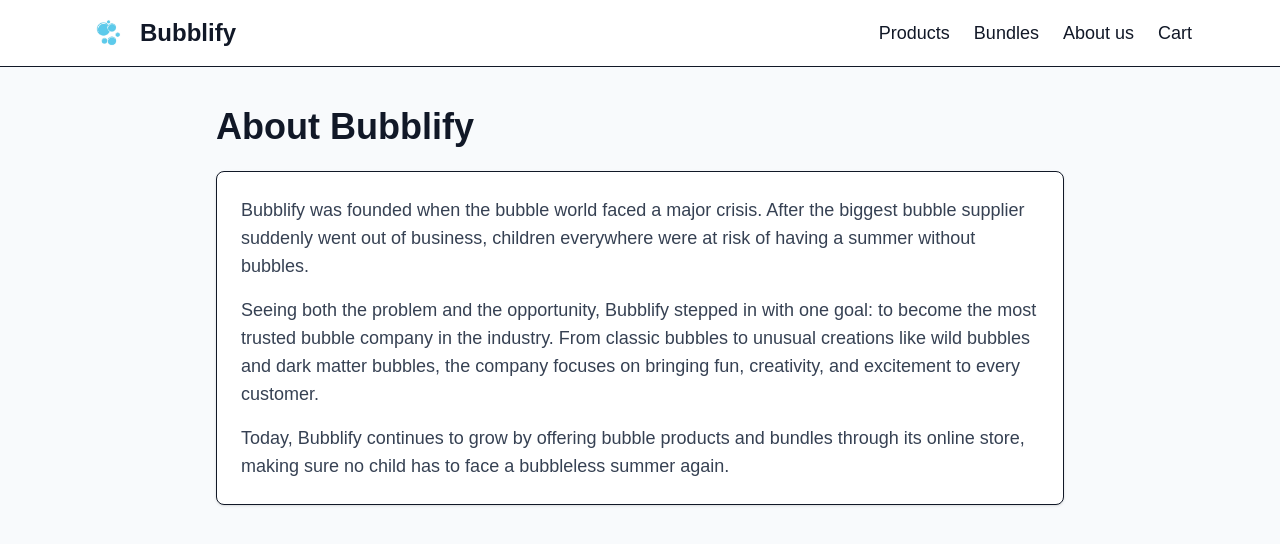
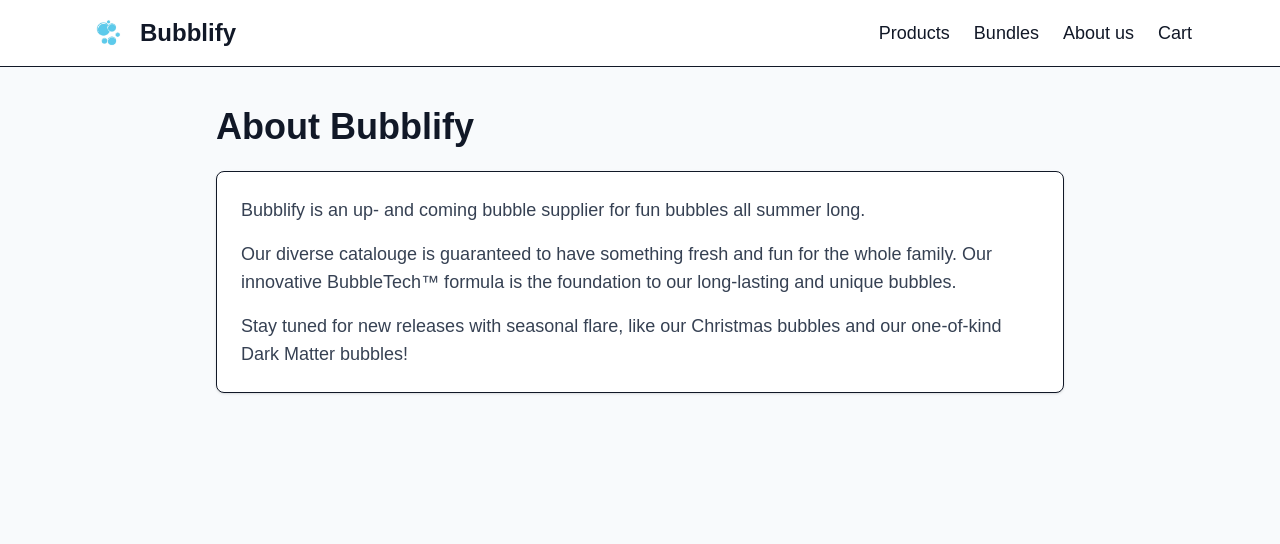
Before and after one commit to Erza2727/largeAssinment2, a Next.js app in the folder bubblify/: page /about in a window 1280 px wide. Shown: the top 544 px of the page. Built offline with nearby package versions, Linux system fonts and the light colour scheme.

Commit message:
about text

```diff
--- a/bubblify/src/app/about/page.tsx
+++ b/bubblify/src/app/about/page.tsx
@@ -5,23 +5,19 @@ export default function AboutPage() {
 
       <div className="rounded-lg border bg-white p-6 shadow-sm">
         <p className="mb-4 text-lg text-gray-700">
-          Bubblify was founded when the bubble world faced a major crisis.
-          After the biggest bubble supplier suddenly went out of business,
-          children everywhere were at risk of having a summer without bubbles.
+          Bubblify is an up- and coming bubble supplier for fun bubbles all
+          summer long.
         </p>
 
         <p className="mb-4 text-lg text-gray-700">
-          Seeing both the problem and the opportunity, Bubblify stepped in with
-          one goal: to become the most trusted bubble company in the industry.
-          From classic bubbles to unusual creations like wild bubbles and dark
-          matter bubbles, the company focuses on bringing fun, creativity, and
-          excitement to every customer.
+          Our diverse catalouge is guaranteed to have something fresh and fun
+          for the whole family. Our innovative BubbleTech™ formula is the
+          foundation to our long-lasting and unique bubbles.
         </p>
 
         <p className="text-lg text-gray-700">
-          Today, Bubblify continues to grow by offering bubble products and
-          bundles through its online store, making sure no child has to face a
-          bubbleless summer again.
+          Stay tuned for new releases with seasonal flare, like our Christmas
+          bubbles and our one-of-kind Dark Matter bubbles!{" "}
         </p>
       </div>
     </main>
```
